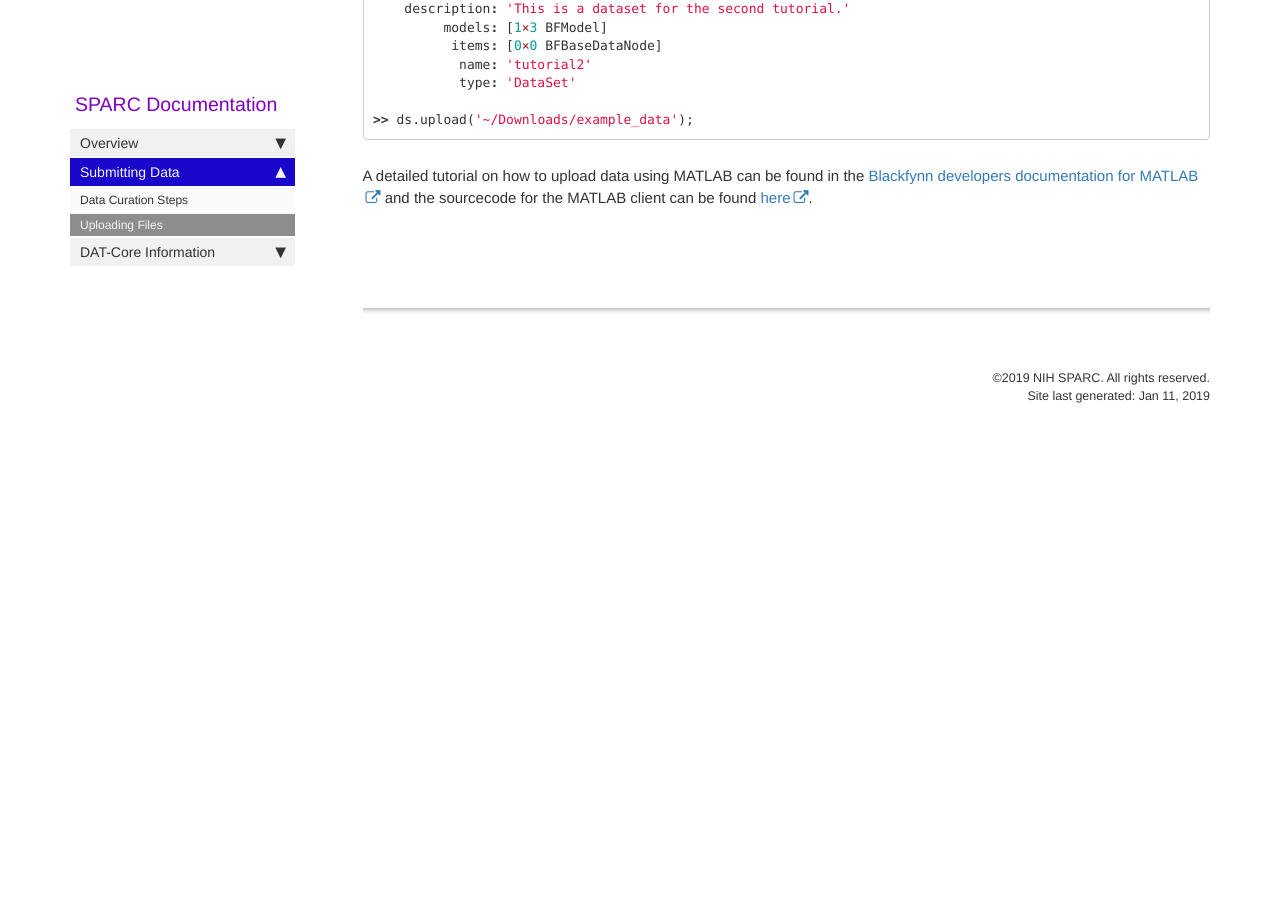
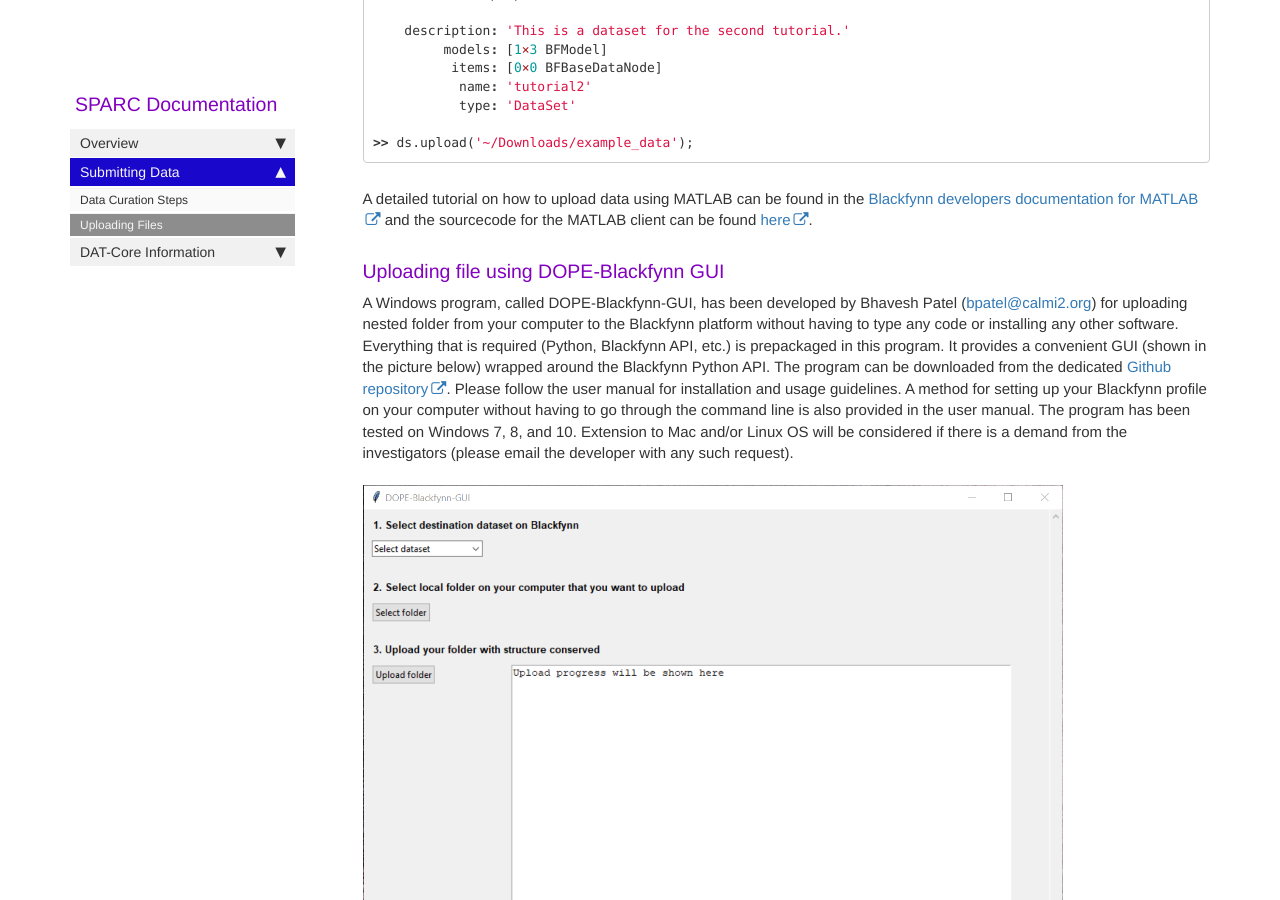
Before and after one commit to tgbugs/docs.sparc.science, a Jekyll site: the page built from pages/dat_core/file_upload_dat_core.md, in a window 1280 px wide and 900 px high, scrolled down 3609 px. Built offline with Jekyll 4.4.1, drawn with Linux system fonts in a browser that asks for light colours; nearby versions of some CDN libraries; comment, search, counter and statistics services are not loaded; before the commit the page ends 4065 px from its top, so only the background shows below that; some of the changed text lies outside the part shown.

Commit message:
dope-blackfynn-GUI
Added a section "Uploading file using DOPE-Blackfynn GUI" in the "file_upload_dat_core.md" file.

````diff
--- a/pages/dat_core/file_upload_dat_core.md
+++ b/pages/dat_core/file_upload_dat_core.md
@@ -106,3 +106,10 @@ BFDataset with properties:
 ```
 
 A detailed tutorial on how to upload data using MATLAB can be found in the [Blackfynn developers documentation for MATLAB](https://developer.blackfynn.io/matlab) and the sourcecode for the MATLAB client can be found [here](https://github.com/Blackfynn/blackfynn-matlab).
+
+
+### Uploading file using DOPE-Blackfynn GUI
+A Windows program, called DOPE-Blackfynn-GUI, has been developed by Bhavesh Patel ([bpatel@calmi2.org](mailto:bpatel@calmi2.org)) for uploading nested folder from your computer to the Blackfynn platform without having to type any code or installing any other software. Everything that is required (Python, Blackfynn API, etc.) is prepackaged in this program. It provides a convenient GUI (shown in the picture below) wrapped around the Blackfynn Python API. The program can be downloaded from the dedicated [Github repository](https://github.com/bvhpatel/dope-blackfynn-gui){:target="_blank"}. Please follow the user manual for installation and usage guidelines. A method for setting up your Blackfynn profile on your computer without having to go through the command line is also provided in the user manual. The program has been tested on Windows 7, 8, and 10. Extension to Mac and/or Linux OS will be considered if there is a demand from the investigators (please email the developer with any such request).
+
+
+{% include image.html file="DOPE-Blackfynn-GUI.png" alt="GUI picture" %}
````
Also changed, not shown: Gemfile.lock, images/DOPE-Blackfynn-GUI.PNG (added).
